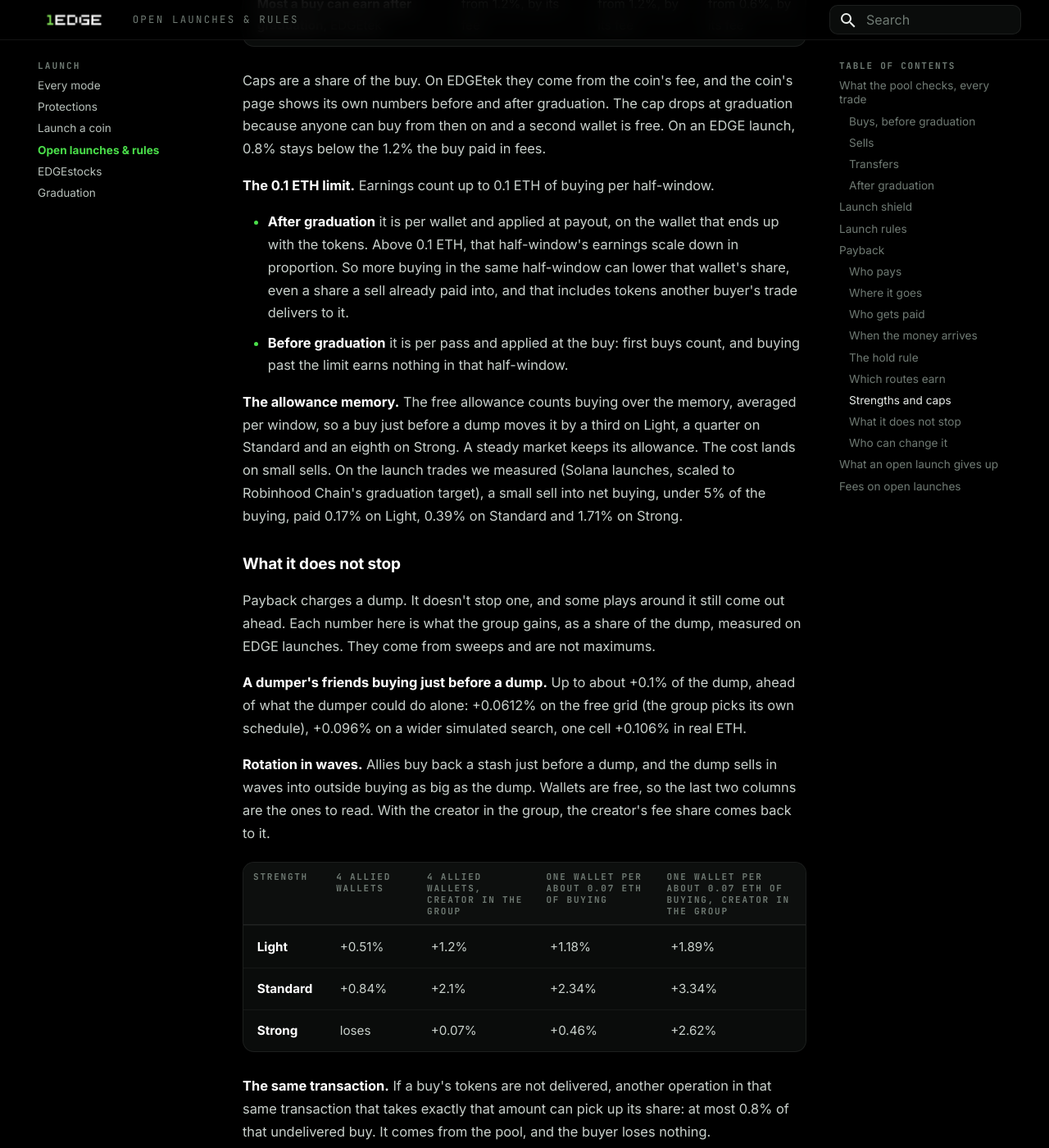
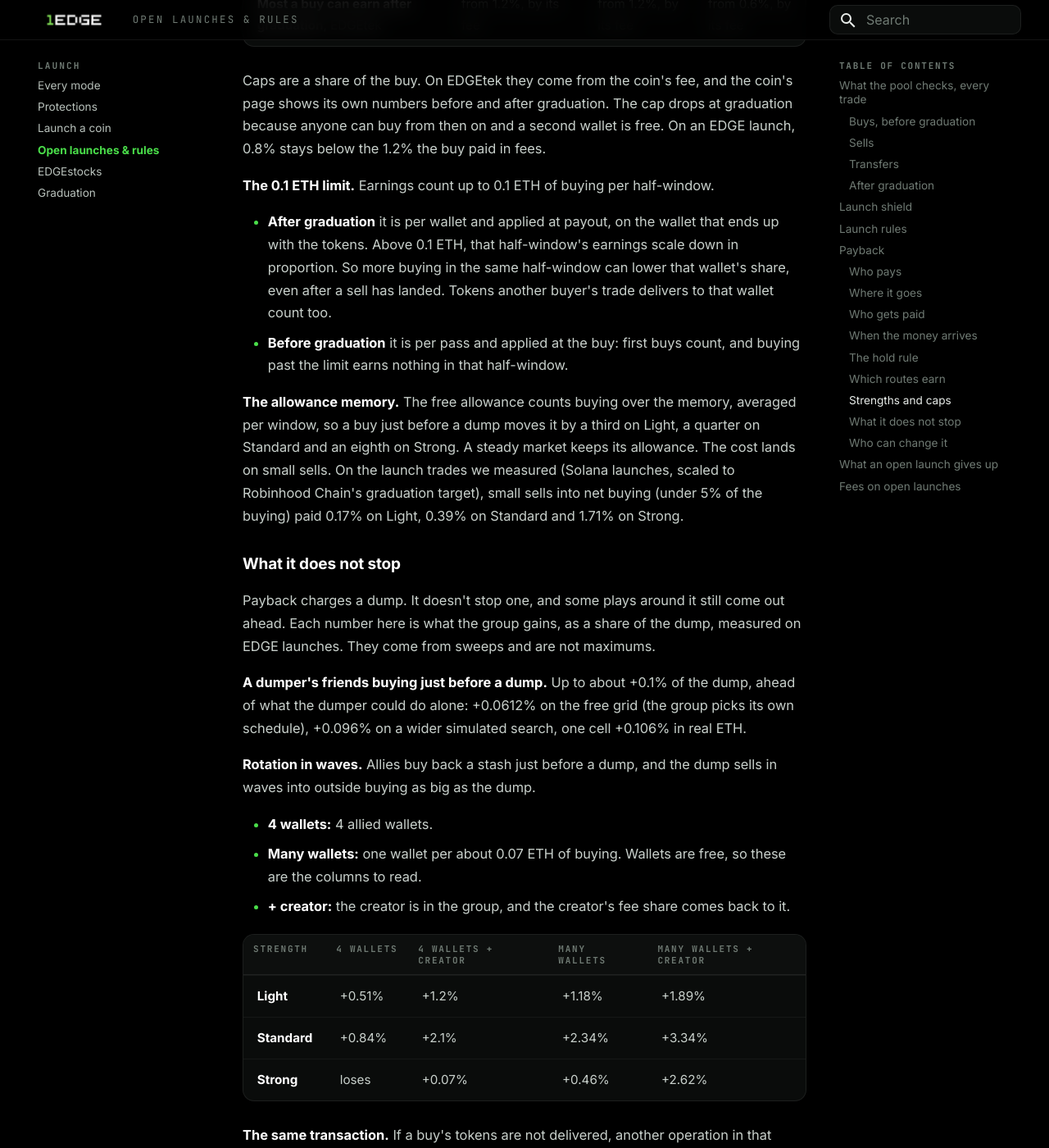
Before and after one commit to Tedz-1edge/1edge-docs, an MkDocs documentation site: the page built from docs/launch/open-launches.md, in a window 1280 px wide and 1400 px high, scrolled down 9028 px. Shown: the whole window at 82% size. Built offline with MkDocs 1.6.1 and Material for MkDocs 9.7.7, drawn with Linux system fonts in a browser that asks for light colours.

Commit message:
Payback section: shorter rotation table headers, plainer 0.1 ETH line
Co-Authored-By: Claude Opus 5.5 <noreply@anthropic.com>

```diff
--- a/docs/launch/open-launches.md
+++ b/docs/launch/open-launches.md
@@ -174,10 +174,10 @@ Caps are a share of the buy. On EDGEtek they come from the coin's fee, and the c
 
 **The 0.1 ETH limit.** Earnings count up to 0.1 ETH of buying per half-window.
 
-- **After graduation** it is per wallet and applied at payout, on the wallet that ends up with the tokens. Above 0.1 ETH, that half-window's earnings scale down in proportion. So more buying in the same half-window can lower that wallet's share, even a share a sell already paid into, and that includes tokens another buyer's trade delivers to it.
+- **After graduation** it is per wallet and applied at payout, on the wallet that ends up with the tokens. Above 0.1 ETH, that half-window's earnings scale down in proportion. So more buying in the same half-window can lower that wallet's share, even after a sell has landed. Tokens another buyer's trade delivers to that wallet count too.
 - **Before graduation** it is per pass and applied at the buy: first buys count, and buying past the limit earns nothing in that half-window.
 
-**The allowance memory.** The free allowance counts buying over the memory, averaged per window, so a buy just before a dump moves it by a third on Light, a quarter on Standard and an eighth on Strong. A steady market keeps its allowance. The cost lands on small sells. On the launch trades we measured (Solana launches, scaled to Robinhood Chain's graduation target), a small sell into net buying, under 5% of the buying, paid 0.17% on Light, 0.39% on Standard and 1.71% on Strong.
+**The allowance memory.** The free allowance counts buying over the memory, averaged per window, so a buy just before a dump moves it by a third on Light, a quarter on Standard and an eighth on Strong. A steady market keeps its allowance. The cost lands on small sells. On the launch trades we measured (Solana launches, scaled to Robinhood Chain's graduation target), small sells into net buying (under 5% of the buying) paid 0.17% on Light, 0.39% on Standard and 1.71% on Strong.
 
 ### What it does not stop
 
@@ -185,9 +185,13 @@ Payback charges a dump. It doesn't stop one, and some plays around it still come
 
 **A dumper's friends buying just before a dump.** Up to about +0.1% of the dump, ahead of what the dumper could do alone: +0.0612% on the free grid (the group picks its own schedule), +0.096% on a wider simulated search, one cell +0.106% in real ETH.
 
-**Rotation in waves.** Allies buy back a stash just before a dump, and the dump sells in waves into outside buying as big as the dump. Wallets are free, so the last two columns are the ones to read. With the creator in the group, the creator's fee share comes back to it.
+**Rotation in waves.** Allies buy back a stash just before a dump, and the dump sells in waves into outside buying as big as the dump.
 
-| Strength | 4 allied wallets | 4 allied wallets, creator in the group | One wallet per about 0.07 ETH of buying | One wallet per about 0.07 ETH of buying, creator in the group |
+- **4 wallets:** 4 allied wallets.
+- **Many wallets:** one wallet per about 0.07 ETH of buying. Wallets are free, so these are the columns to read.
+- **+ creator:** the creator is in the group, and the creator's fee share comes back to it.
+
+| Strength | 4 wallets | 4 wallets + creator | Many wallets | Many wallets + creator |
 |---|---|---|---|---|
 | **Light** | +0.51% | +1.2% | +1.18% | +1.89% |
 | **Standard** | +0.84% | +2.1% | +2.34% | +3.34% |
```
